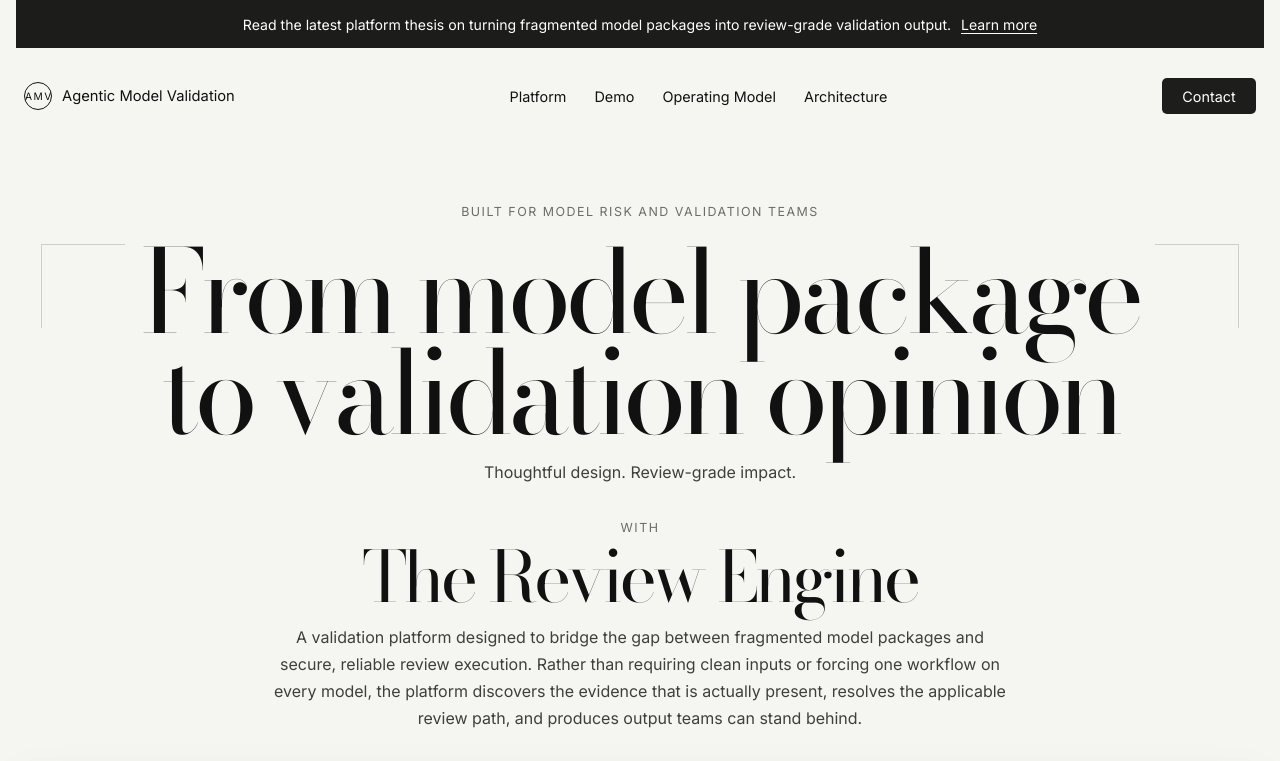
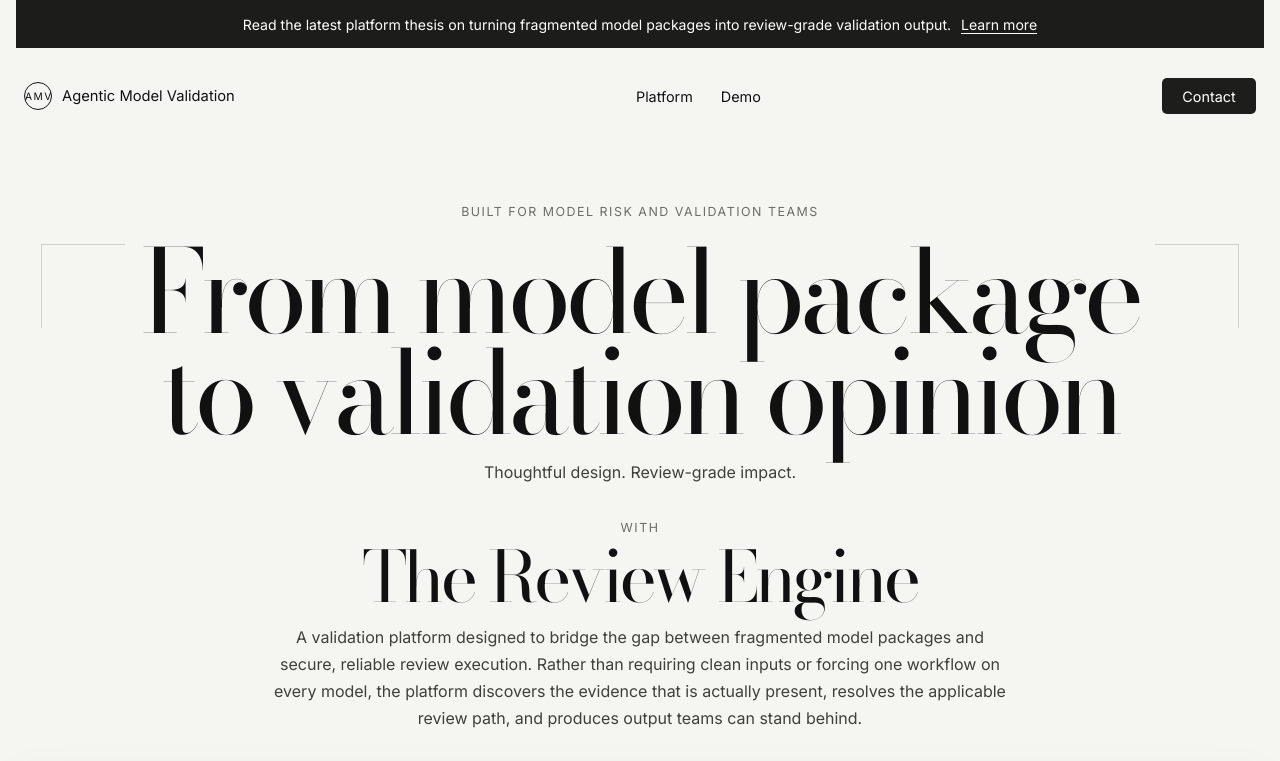
Before and after one commit to saulrichardson/model-validation, a Next.js app in the folder website/: page / in a window 1280 px wide. Shown: the top 761 px of the page. Built offline with nearby package versions, Linux system fonts and the light colour scheme.

Commit message:
Remove extra website header tabs

```diff
--- a/website/app/demo/page.tsx
+++ b/website/app/demo/page.tsx
@@ -10,8 +10,6 @@ export default function DemoPage() {
         <nav className="site-header__nav" aria-label="Primary">
           <a href="/">Platform</a>
           <a href="/demo">Demo</a>
-          <a href="/#operating-model">Operating Model</a>
-          <a href="/#architecture">Architecture</a>
         </nav>
 
         <a className="site-header__cta" href="/#contact">
--- a/website/app/page.tsx
+++ b/website/app/page.tsx
@@ -274,8 +274,6 @@ export default function Home() {
         <nav className="site-header__nav" aria-label="Primary">
           <a href="#platform">Platform</a>
           <a href="/demo">Demo</a>
-          <a href="#operating-model">Operating Model</a>
-          <a href="#architecture">Architecture</a>
         </nav>
 
         <a className="site-header__cta" href="#contact">
```
